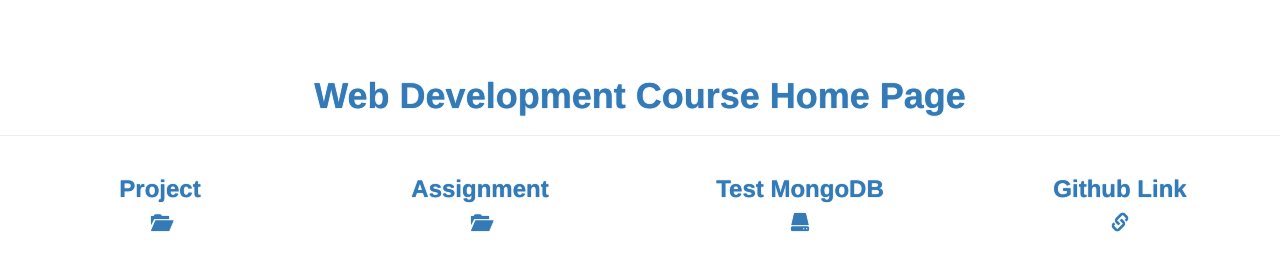
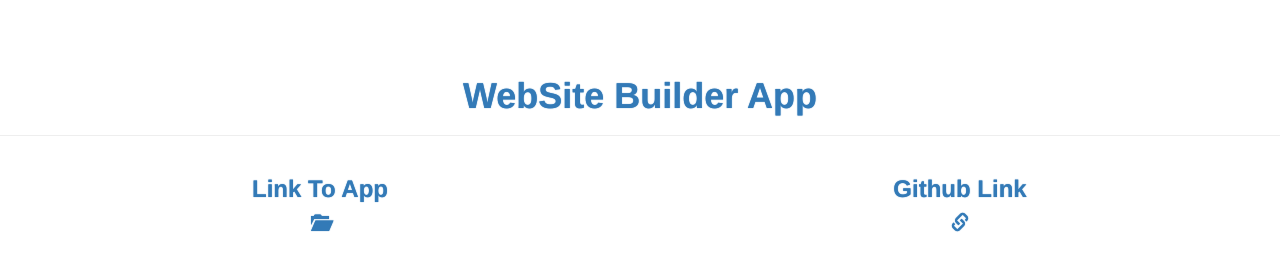
Before and after one commit to PratikJaipuria/Website_Builder_App, a website: page public/index.html in a window 1280 px wide. Drawn offline with nearby package versions, Linux system fonts and the light colour scheme.

Commit message:
updated index page

```diff
--- a/public/index.html
+++ b/public/index.html
@@ -12,25 +12,13 @@
 <body class="wbdv-margin-if-fixed-footer">
 
 <div class="page-header wbdv-align-center">
-    <h1 class="text-primary wbdv-custom-text-shadow"><strong>Web Development Course Home Page</strong></h1>
+    <h1 class="text-primary wbdv-custom-text-shadow"><strong>WebSite Builder App</strong></h1>
 </div>
 <div class="container-fluid row">
-    <div class="col-md-3 wbdv-align-center">
-        <div>
-            <a href="#">
-                <h3 class="wbdv-custom-text-shadow"><strong>Project</strong></h3>
-            </a>
-        </div>
-        <div>
-            <a href="#">
-                <h4 class="wbdv-custom-text-shadow"><strong><span class="glyphicon glyphicon-folder-open"></span></strong></h4>
-            </a>
-        </div>
-    </div>
-    <div class="col-md-3 wbdv-align-center">
+    <div class="col-md-6 wbdv-align-center">
         <div>
             <a href="assignment/index.html">
-                <h3 class="wbdv-custom-text-shadow"><strong>Assignment</strong></h3>
+                <h3 class="wbdv-custom-text-shadow"><strong>Link To App</strong></h3>
             </a>
         </div>
         <div>
@@ -39,19 +27,7 @@
             </a>
         </div>
     </div>
-    <div class="col-md-3 wbdv-align-center">
-        <div>
-            <a href="test/index.html">
-                <h3 class="wbdv-custom-text-shadow"><strong>Test MongoDB</strong></h3>
-            </a>
-        </div>
-        <div>
-            <a href="test/index.html">
-                <h4 class="wbdv-custom-text-shadow"><strong><span class="glyphicon glyphicon-hdd"></span></strong></h4>
-            </a>
-        </div>
-    </div>
-    <div class="col-md-3 wbdv-align-center">
+    <div class="col-md-6 wbdv-align-center">
         <div>
             <a href="https://github.com/chitnisrohan/chitnis-rohan-webdev">
                 <h3 class="wbdv-custom-text-shadow"><strong>Github Link</strong></h3>
--- a/server.js
+++ b/server.js
@@ -8,10 +8,10 @@ app.use(bodyParser.urlencoded({ extended: true }));
 // configure a public directory to host static content
 app.use(express.static(__dirname + '/public'));
 
-require ("./test/app.js")(app);
+//require ("./test/app.js")(app);
 
 require ("./assignment/app.js")(app);
 
-var port = process.env.PORT || 3000;
+var port = process.env.PORT || 3005;
 
 app.listen(port);
```
